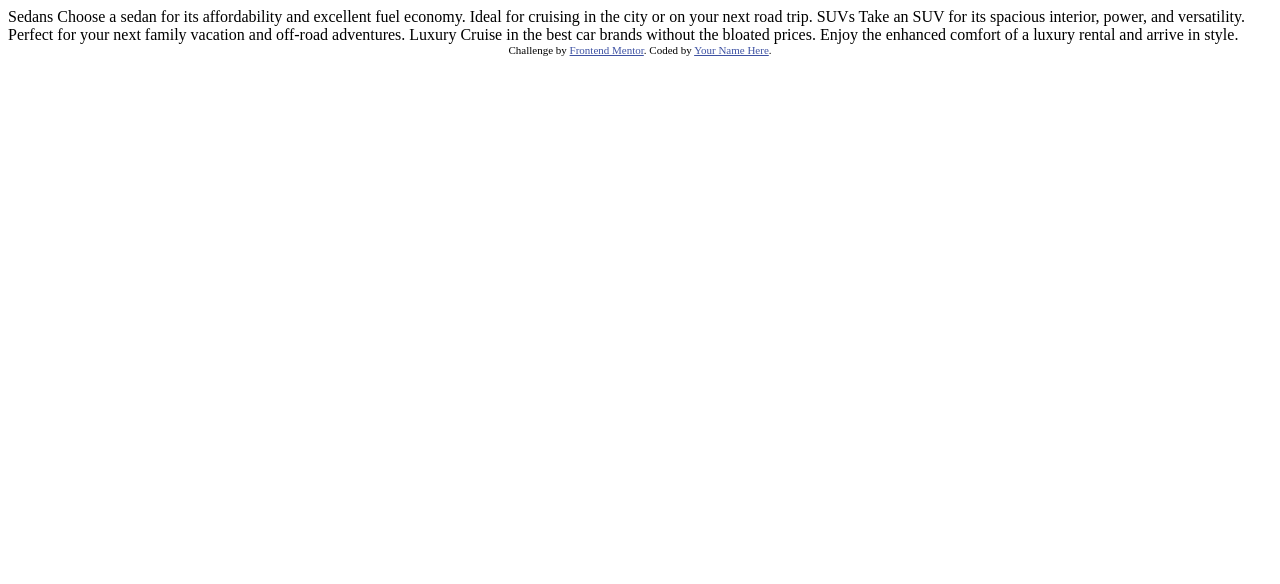
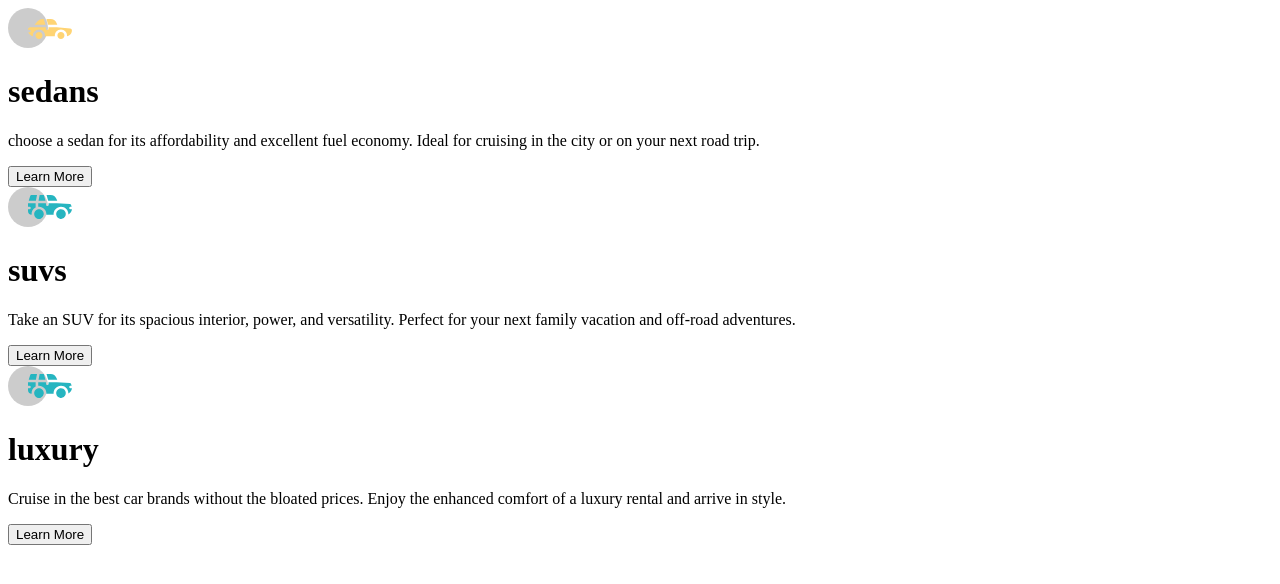
Before and after one commit to sarabjeet96/3-column-preview-card-component-main, a plain HTML site: page index.html in a window 1280 px wide. Drawn offline with Linux system fonts and the light colour scheme.

Commit message:
created basic structure using html

```diff
--- a/index.html
+++ b/index.html
@@ -6,31 +6,31 @@
 
   <link rel="icon" type="image/png" sizes="32x32" href="./images/favicon-32x32.png">
 
-  <title>Frontend Mentor | 3-column preview card component</title>
-
-  <!-- Feel free to remove these styles or customise in your own stylesheet 👍 -->
-  <style>
-    .attribution { font-size: 11px; text-align: center; }
-    .attribution a { color: hsl(228, 45%, 44%); }
-  </style>
+  <title>3-column preview card component</title>
 </head>
 <body>
-
-  Sedans
-  Choose a sedan for its affordability and excellent fuel economy. Ideal for cruising in the city
-  or on your next road trip.
-
-  SUVs
-  Take an SUV for its spacious interior, power, and versatility. Perfect for your next family vacation
-  and off-road adventures.
-
-  Luxury
-  Cruise in the best car brands without the bloated prices. Enjoy the enhanced comfort of a luxury
-  rental and arrive in style.
-
-  <div class="attribution">
-    Challenge by <a href="https://www.frontendmentor.io?ref=challenge" target="_blank">Frontend Mentor</a>.
-    Coded by <a href="#">Your Name Here</a>.
+<div class="container">
+  <div class="sedan">
+    <img class="icon-sedan" src="images/icon-sedans.svg" alt="a seadan icon">
+    <h1>sedans</h1>
+      <p>choose a sedan for its affordability and excellent fuel economy. Ideal for cruising in the city
+      or on your next road trip.</p>
+      <button class="btn-sedan">Learn More</button>
   </div>
+  <img class="icon-suv" src="images/icon-suvs.svg" alt="a suv icon">
+  <div class="suv">
+    <h1>suvs</h1>
+    <p>Take an SUV for its spacious interior, power, and versatility. Perfect for your next family vacation
+    and off-road adventures.</p>
+    <button class="btn-suv">Learn More</button>
+  </div>
+  <img class="icon-luxury" src="images/icon-suvs.svg" alt="a luxury car icon">
+  <div class="luxury">
+    <h1>luxury</h1>
+    <p>Cruise in the best car brands without the bloated prices. Enjoy the enhanced comfort of a luxury
+    rental and arrive in style.</p>
+    <button class="btn-suv">Learn More</button>
+  </div>
+</div>
 </body>
 </html>
```
